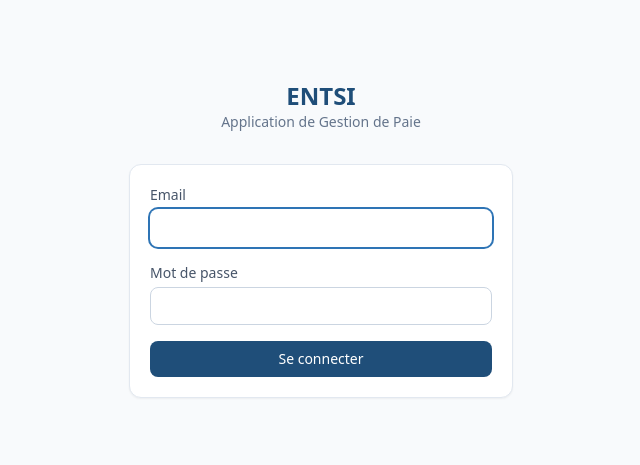
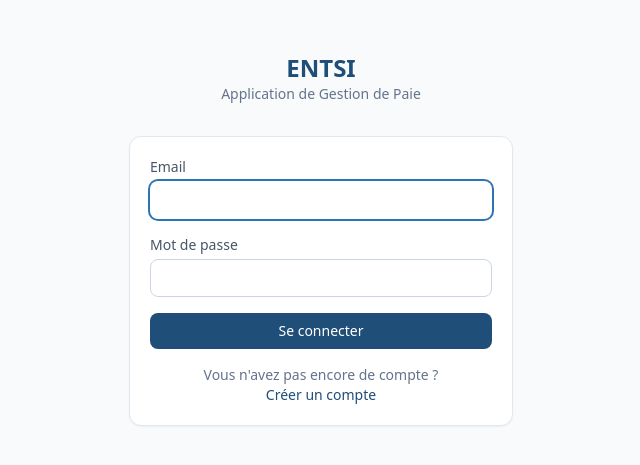
Before and after one commit to bassirousydiatta-ai/Gestion_paie, a React (Vite) app in the folder gestion_paie_frontend/: page /login in a window 1280 px wide. Shown: the part 161-626 px from the top of the page, without its empty margins (319-959 px from the left). Built offline with nearby package versions, Linux system fonts and the light colour scheme; no server answers.

Commit message:
Add account registration flow

```diff
--- a/gestion_paie_frontend/src/api/auth.js
+++ b/gestion_paie_frontend/src/api/auth.js
@@ -2,6 +2,13 @@ import api from './client';
 
 export const authApi = {
   login: (email, password) => api.post('/login', { email, password }),
+  register: (name, email, password, passwordConfirmation) =>
+    api.post('/register', {
+      name,
+      email,
+      password,
+      password_confirmation: passwordConfirmation,
+    }),
   logout: () => api.post('/logout'),
   me: () => api.get('/me'),
 };
--- a/gestion_paie_frontend/src/context/AuthContext.jsx
+++ b/gestion_paie_frontend/src/context/AuthContext.jsx
@@ -39,6 +39,14 @@ export function AuthProvider({ children }) {
     return res.data.user;
   }
 
+  async function register(name, email, password, passwordConfirmation) {
+    const res = await authApi.register(name, email, password, passwordConfirmation);
+    localStorage.setItem('token', res.data.token);
+    localStorage.setItem('user', JSON.stringify(res.data.user));
+    setUser(res.data.user);
+    return res.data.user;
+  }
+
   async function logout() {
     try {
       await authApi.logout();
@@ -54,7 +62,7 @@ export function AuthProvider({ children }) {
   }
 
   return (
-    <AuthContext.Provider value={{ user, loading, login, logout, hasRole }}>
+    <AuthContext.Provider value={{ user, loading, login, register, logout, hasRole }}>
       {children}
     </AuthContext.Provider>
   );
--- a/gestion_paie_frontend/src/pages/LoginPage.jsx
+++ b/gestion_paie_frontend/src/pages/LoginPage.jsx
@@ -3,11 +3,14 @@ import { useNavigate } from 'react-router-dom';
 import { useAuth } from '../context/AuthContext';
 
 export default function LoginPage() {
+  const [mode, setMode] = useState('login');
+  const [name, setName] = useState('');
   const [email, setEmail] = useState('');
   const [password, setPassword] = useState('');
+  const [passwordConfirmation, setPasswordConfirmation] = useState('');
   const [error, setError] = useState(null);
   const [submitting, setSubmitting] = useState(false);
-  const { login } = useAuth();
+  const { login, register } = useAuth();
   const navigate = useNavigate();
 
   async function handleSubmit(e) {
@@ -15,10 +18,16 @@ export default function LoginPage() {
     setError(null);
     setSubmitting(true);
     try {
-      await login(email, password);
+      if (mode === 'register') {
+        await register(name, email, password, passwordConfirmation);
+      } else {
+        await login(email, password);
+      }
       navigate('/dashboard');
     } catch (err) {
-      setError(err.response?.data?.message || 'Les identifiants fournis sont incorrects.');
+      const validationErrors = err.response?.data?.errors;
+      const firstValidationError = validationErrors && Object.values(validationErrors)[0]?.[0];
+      setError(firstValidationError || err.response?.data?.message || 'Une erreur est survenue.');
     } finally {
       setSubmitting(false);
     }
@@ -39,6 +48,20 @@ export default function LoginPage() {
             </div>
           )}
 
+          {mode === 'register' && (
+            <div>
+              <label className="label">Nom complet</label>
+              <input
+                type="text"
+                className="input"
+                value={name}
+                onChange={(e) => setName(e.target.value)}
+                required
+                autoFocus
+              />
+            </div>
+          )}
+
           <div>
             <label className="label">Email</label>
             <input
@@ -47,7 +70,7 @@ export default function LoginPage() {
               value={email}
               onChange={(e) => setEmail(e.target.value)}
               required
-              autoFocus
+              autoFocus={mode === 'login'}
             />
           </div>
 
@@ -62,9 +85,36 @@ export default function LoginPage() {
             />
           </div>
 
+          {mode === 'register' && (
+            <div>
+              <label className="label">Confirmer le mot de passe</label>
+              <input
+                type="password"
+                className="input"
+                value={passwordConfirmation}
+                onChange={(e) => setPasswordConfirmation(e.target.value)}
+                required
+              />
+            </div>
+          )}
+
           <button type="submit" className="btn-primary w-full" disabled={submitting}>
-            {submitting ? 'Connexion...' : 'Se connecter'}
+            {submitting ? 'Création...' : mode === 'register' ? 'Créer un compte' : 'Se connecter'}
           </button>
+
+          <p className="text-center text-sm text-slate-500">
+            {mode === 'register' ? 'Vous avez déjà un compte ?' : "Vous n'avez pas encore de compte ?"}{' '}
+            <button
+              type="button"
+              className="font-medium text-primary-600 hover:underline"
+              onClick={() => {
+                setMode(mode === 'register' ? 'login' : 'register');
+                setError(null);
+              }}
+            >
+              {mode === 'register' ? 'Se connecter' : 'Créer un compte'}
+            </button>
+          </p>
         </form>
       </div>
     </div>
```
Also changed, not shown: 2 other files (tests, documents, lock files or other folders).
